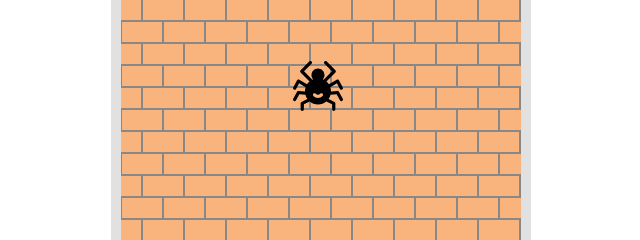
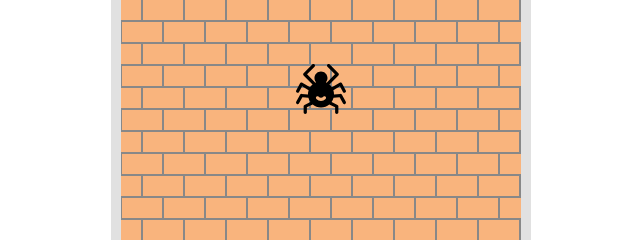
Before and after one commit to mate-academy/js_center_spider_DOM, a website built with Parcel: page src/index.html in a window 1280 px wide. Shown: the part 311-551 px from the top of the page, 319-959 px from the left. Built offline with nearby package versions, Linux system fonts and the light colour scheme.

Commit message:
transform: translate usage

```diff
--- a/src/scripts/main.js
+++ b/src/scripts/main.js
@@ -1,9 +1,7 @@
 'use strict';
 
 const spider = document.querySelector('.spider');
-const wall = document.querySelector('.wall');
-const difference
-= (wall.clientHeight - spider.clientHeight) / spider.clientHeight;
 
-spider.style.top = `${50 - difference}%`;
-spider.style.left = `${50 - difference}%`;
+spider.style.top = '50%';
+spider.style.left = '50%';
+spider.style.transform = 'translate(-50%, -50%)';
--- a/src/styles/main.scss
+++ b/src/styles/main.scss
@@ -20,7 +20,7 @@ body {
   position: absolute;
   top: 0;
   left: 0;
-  width: 50px;
+  width: 100px;
   height: 50px;
   transition: 1s;
 }
```
